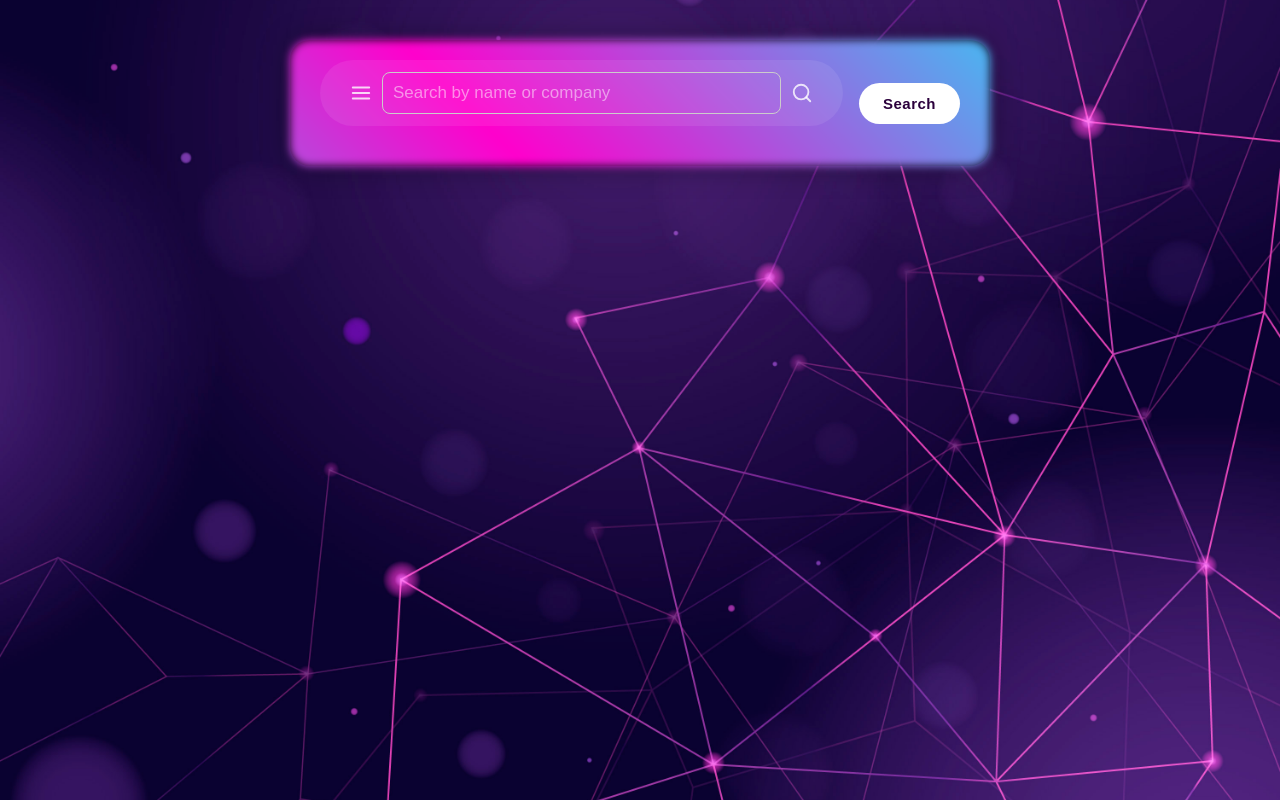
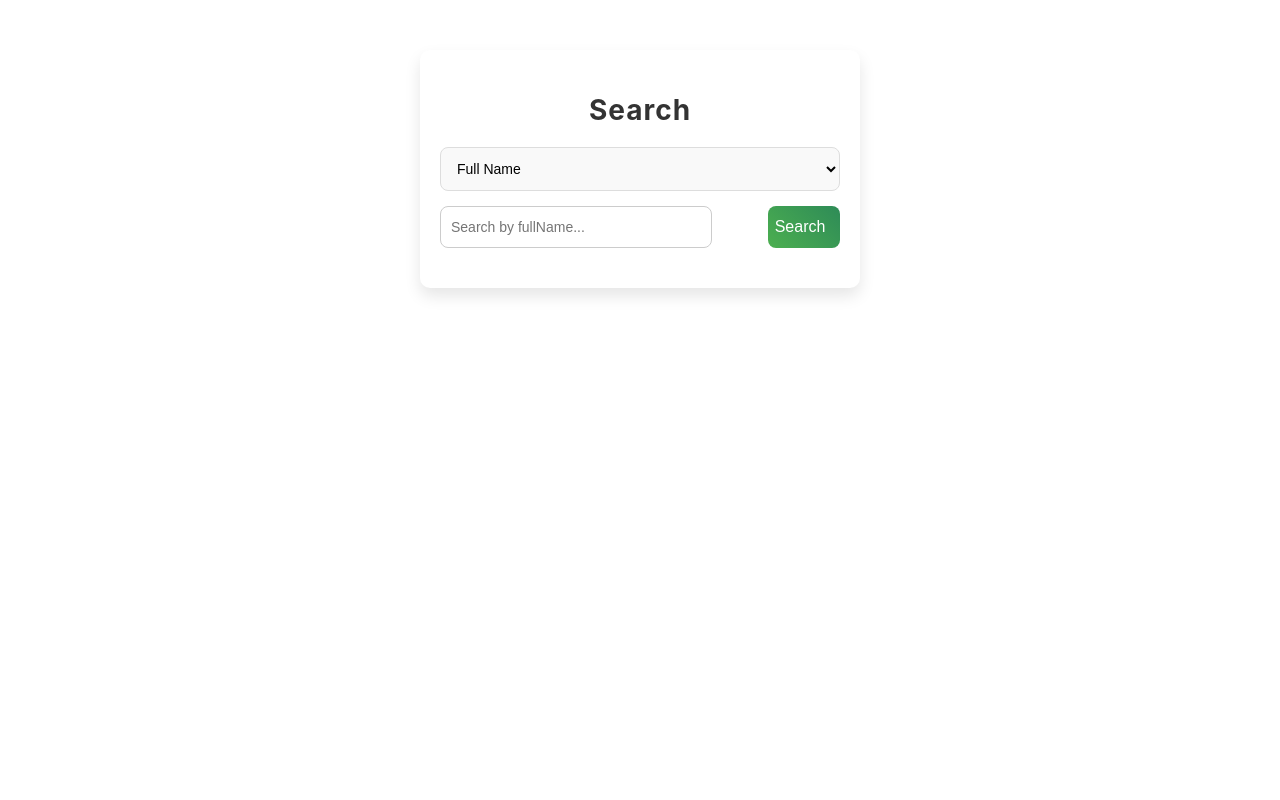
Before and after one commit to dbn-work/Register-Event, a React (Create React App) app in the folder frontend/: page /search in a window 1280 px wide. Built offline with nearby package versions, Linux system fonts and the light colour scheme.

Commit message:
New changes update

```diff
--- a/frontend/src/components/Search/Search.css
+++ b/frontend/src/components/Search/Search.css
@@ -1,280 +1,178 @@
-/* Google Fonts */
-@import url('https://fonts.googleapis.com/css2?family=Poppins:wght@400;600&display=swap');
-
-/* ========== BASE STYLES ========== */
-* {
-  box-sizing: border-box;
-  margin: 0;
-  padding: 0;
+/* Overall Container */
+.search-container {
+  width: 100%;
+  max-width: 400px;
+  margin: 50px auto;
+  padding: 20px;
+  background-color: #fff;
+  box-shadow: 0 8px 16px rgba(0, 0, 0, 0.1);
+  border-radius: 10px;
+  text-align: center;
 }
 
-body {
-  font-family: 'Poppins', sans-serif;
+.search-container h2 {
+  font-size: 28px;
+  color: #333;
+  margin-bottom: 20px;
+  font-weight: bold;
+  letter-spacing: 1px;
 }
 
-/* ========== PAGE BACKGROUND ========== */
-.search-page {
-  background-image: url('H10.jpg');
-  background-size: cover;
-  background-position: center;
-  background-repeat: no-repeat;
-  min-height: 100vh;
-  padding: 40px 20px 20px; /* reduced top padding */
-  display: flex;
-  flex-direction: column;
-  align-items: center;
-  z-index: 0;
+/* Dropdown Menu */
+.dropdown {
+  width: 100%;
+  padding: 12px;
+  margin-bottom: 15px;
+  border-radius: 8px;
+  border: 1px solid #ddd;
+  background-color: #f9f9f9;
+  font-size: 14px;
+  transition: border-color 0.3s ease;
 }
 
-/* ========== SEARCH CONTAINER ========== */
-.search-container {
-  background: rgba(0, 0, 0, 0.6);
-  padding: 20px 30px;
-  border-radius: 20px;
-  backdrop-filter: blur(16px);
-  box-shadow: 0 0 30px rgba(0, 0, 0, 0.4);
-  display: flex;
-  flex-direction: row;
-  align-items: center;
-  gap: 16px;
-  max-width: 700px;
-  width: 100%;
-  margin-bottom: 30px; /* space below search bar */
-  position: static; /* makes it scrollable */
+.dropdown:focus {
+  border-color: #4CAF50;
+  outline: none;
 }
 
-.search-container::before {
-  content: '';
-  position: absolute;
-  inset: 0;
-  border-radius: 20px;
-  padding: 2px;
-  background: linear-gradient(45deg, #ff00cc, #00ffff, #ff00cc, #00ffff);
-  background-size: 300% 300%;
-  animation: neonGlow 6s ease infinite;
-  z-index: -1;
-  filter: blur(4px);
-}
-
-/* ========== ANIMATIONS ========== */
-@keyframes neonGlow {
-  0% { background-position: 0% 50%; }
-  50% { background-position: 100% 50%; }
-  100% { background-position: 0% 50%; }
-}
-
-@keyframes spin {
-  0% { transform: rotate(0deg); }
-  100% { transform: rotate(0deg); }
-}
-
-/* ========== SEARCH BOX ========== */
+/* Search Input & Button */
 .search-box {
   display: flex;
-  align-items: center;
-  background: rgba(255, 255, 255, 0.08);
-  border-radius: 40px;
-  padding: 12px 20px;
-  flex: 1;
-  color: white;
+  justify-content: space-between;
+  margin-bottom: 15px;
   position: relative;
-  transition: background 0.3s;
-}
-
-.search-box:hover {
-  background: rgba(255, 255, 255, 0.15);
 }
 
 .search-input {
-  flex: 1;
-  background: transparent;
-  border: none;
-  color: white;
-  font-size: 17px;
-  font-weight: 500;
-  outline: none;
-  padding: 6px 12px;
-}
-
-.search-input::placeholder {
-  color: rgba(255, 255, 255, 0.5);
+  width: 80%;
+  padding: 12px;
+  border: 1px solid #ddd;
+  border-radius: 8px;
+  font-size: 14px;
   transition: all 0.3s ease;
 }
 
-.menu-icon,
-.search-icon {
-  color: #ffffffcc;
-  font-size: 22px;
-  margin: 0 10px;
+.search-input:focus {
+  border-color: #4CAF50;
+  box-shadow: 0 0 5px rgba(76, 175, 80, 0.5);
+  outline: none;
 }
 
-/* ========== SEARCH BUTTON ========== */
-.submit-btn {
-  background-color: #ffffff;
-  color: #2b003c;
-  font-weight: 600;
-  padding: 12px 24px;
-  border-radius: 30px;
+/* Search Button with Icon */
+.search-btn {
+  width: 18%;
+  padding: 12px;
+  background: linear-gradient(45deg, #4CAF50, #2e8b57);
+  color: white;
   border: none;
+  border-radius: 8px;
+  font-size: 16px;
   cursor: pointer;
-  transition: 0.3s ease;
-  font-size: 15px;
-  letter-spacing: 0.5px;
+  transition: background 0.3s ease, transform 0.3s ease;
+  display: flex;
+  justify-content: center;
+  align-items: center;
+}
+
+.search-btn:hover {
+  background: linear-gradient(45deg, #2e8b57, #4CAF50);
+  transform: scale(1.05);
+}
+
+.search-btn svg {
+  margin-left: 8px;
+  width: 16px;
+  height: 16px;
+}
+
+/* Suggestions List */
+.suggestions-list {
+  list-style: none;
+  margin-top: 10px;
+  padding: 0;
+  background-color: #fff;
+  max-height: 200px;
+  overflow-y: auto;
+  border: 1px solid #ccc;
+  border-radius: 8px;
+  box-shadow: 0 4px 8px rgba(0, 0, 0, 0.1);
+}
+
+
+.suggestion-item {
+  padding: 12px;
+  border-bottom: 1px solid #eee;
+  cursor: pointer;
+  font-size: 14px;
+  color: #333;
+  transition: background-color 0.3s ease;
+}
+
+.suggestion-item:hover {
+  background-color: #f0f0f0;
+}
+
+/* Tooltip for Search Button */
+.search-btn[title] {
+  position: relative;
+}
+
+.search-btn[title]:hover::after {
+  content: attr(title);
+  position: absolute;
+  bottom: 100%;
+  left: 50%;
+  transform: translateX(-50%);
+  background-color: #333;
+  color: #fff;
+  padding: 5px;
+  border-radius: 5px;
+  font-size: 12px;
   white-space: nowrap;
 }
 
-.submit-btn:hover {
-  background-color: #ff00cc;
-  color: white;
-  box-shadow: 0 0 15px rgba(255, 0, 204, 0.5);
+/* Responsive Design */
+@media (max-width: 600px) {
+  .search-container {
+    width: 90%;
+    margin: 20px auto;
   }
 
-/* ========== RESPONSIVE ========== */
-@media screen and (max-width: 600px) {
-  .search-container {
+  .search-box {
     flex-direction: column;
-    align-items: stretch;
-    padding: 16px 20px;
   }
 
-  .submit-btn,
-  .search-box {
+  .search-btn {
     width: 100%;
+    margin-top: 10px;
   }
 }
-
-/* ========== RESULTS CONTAINER ========== */
-.search-results-wrapper {
-  margin-top: 0;
-  padding: 20px;
+/* Clear Button */
+.clear-btn {
+  position: absolute;
+  right: 70px;
+  top: 10px;
+  background: none;
+  border: none;
+  font-size: 18px;
+  color: #999;
+  cursor: pointer;
+  z-index: 1;
 }
 
-/* ========== HEADINGS, ERRORS, SPINNER ========== */
-.results h3,
-.no-results {
-  color: white;
-  font-size: 24px;
-  margin-top: 30px;
-  margin-bottom: 10px;
-  text-align: center;
-  text-shadow: 0 0 6px rgba(255, 255, 255, 0.6);
+.clear-btn:hover {
+  color: #333;
 }
 
-.error-message {
-  color: red;
-  margin-top: 10px;
-  text-align: center;
+/* Highlighted match */
+.suggestion-item mark {
+  background-color: yellow;
+  font-weight: bold;
+  color: #000;
+  padding: 0 2px;
 }
 
-.spinner {
-  font-size: 20px;
-  font-weight: bold;
-  color: #3498db;
-  text-align: center;
-  margin-top: 20px;
-  animation: spin 1s linear infinite;
+/* Active suggestion */
+.suggestion-item.active {
+  background-color: #e0f7fa;
 }
-
-/* ========== RESULTS GRID (CARD STYLE) ========== */
-.results-grid {
-  display: grid;
-  grid-template-columns: repeat(auto-fill, minmax(300px, 1fr));
-  gap: 20px;
-  margin-top: 20px;
-}
-
-.result-item {
-  background-color: #fff;
-  padding: 20px;
-  border-radius: 16px;
-  box-shadow: 0 8px 20px rgba(0, 0, 0, 0.15);
-  display: flex;
-  flex-direction: column;
-  justify-content: space-between;
-  transition: transform 0.2s;
-}
-
-.result-item:hover {
-  transform: translateY(-4px);
-}
-
-.result-item .label {
-  font-weight: 600;
-  font-size: 15px;
-  color: #222;
-}
-
-.result-item .value {
-  font-size: 15px;
-  color: #555;
-  margin-bottom: 6px;
-}
-
-.customer-info,
-.company-info {
-  display: flex;
-  flex-direction: column;
-  gap: 2px;
-}
-
-/* ========== PRINT BUTTON ON CARD ========== */
-.print-btn {
-  background-color: #ff00cc;
-  color: white;
-  font-weight: 600;
-  padding: 10px 20px;
-  border-radius: 30px;
-  border: none;
-  cursor: pointer;
-  font-size: 15px;
-  align-self: flex-start;
-  margin-top: 10px;
-  transition: 0.3s ease;
-}
-
-.print-btn:hover {
-  background-color: #ff0077;
-  box-shadow: 0 0 15px rgba(255, 0, 204, 0.5);
-}
-
-/* ========== PAGINATION ========== */
-.pagination-container {
-  display: flex;
-  justify-content: center;
-  align-items: center;
-  margin-top: 30px;
-  gap: 12px;
-  flex-wrap: wrap;
-}
-
-.pagination-btn {
-  background-color: #ffffff;
-  color: #2b003c;
-  font-weight: 600;
-  padding: 8px 16px;
-  border-radius: 20px;
-  border: none;
-  cursor: pointer;
-  font-size: 14px;
-  transition: background 0.3s ease, color 0.3s ease;
-  box-shadow: 0 0 8px rgba(0, 0, 0, 0.2);
-}
-
-.pagination-btn:hover {
-  background-color: #ff00cc;
-  color: white;
-  box-shadow: 0 0 12px rgba(255, 0, 204, 0.5);
-}
-
-.pagination-btn:disabled {
-  background-color: #ccc;
-  color: #888;
-  cursor: not-allowed;
-  box-shadow: none;
-}
-
-.results {
-  display: flex;
-  flex-direction: column;
-  gap: 20px;
-}
--- a/frontend/src/components/Search/Search.jsx
+++ b/frontend/src/components/Search/Search.jsx
@@ -1,191 +1,163 @@
-// src/components/Search.jsx
-import React, { useState } from "react";
-import axios from "axios";
-import { FiMenu, FiSearch } from "react-icons/fi";
-import "./Search.css";
+import React, { useState, useEffect, useRef } from 'react';
+import axios from 'axios';
+import './Search.css';
 
-const Search = () => {
-  const [keyword, setKeyword] = useState("");
-  const [results, setResults] = useState([]);
-  const [isLoading, setIsLoading] = useState(false);
-  const [error, setError] = useState("");
-  const [currentPage, setCurrentPage] = useState(1);
-  const resultsPerPage = 5;
+const SearchAutoPrint = () => {
+  const [query, setQuery] = useState('');
+  const [type, setType] = useState('fullName');
+  const [suggestions, setSuggestions] = useState([]);
+  const [activeIndex, setActiveIndex] = useState(-1);
+  const suggestionsRef = useRef([]);
 
-  const handleSearch = async () => {
-    const trimmedKeyword = keyword.trim();
-    if (!trimmedKeyword) return;
+  useEffect(() => {
+    if (!query.trim()) {
+      setSuggestions([]);
+      return;
+    }
 
-    setIsLoading(true);
-    setError("");
-    setResults([]);
-    setCurrentPage(1);
-
+    const fetchSuggestions = async () => {
       try {
-      const response = await axios.post("https://register-event-cwsv.onrender.com/api/search", {
-        keyword: trimmedKeyword,
-      });
-
-      if (response.data.message) {
-        setError(response.data.message);
-      } else {
-        setResults(response.data);
-      }
-    } catch (error) {
-      console.error("Search error:", error);
-      setError("An error occurred while searching. Please try again.");
-    } finally {
-      setIsLoading(false);
+        const res = await axios.get(`/api/search/autocomplete?q=${query}&type=${type}`);
+        setSuggestions(res.data);
+        setActiveIndex(-1);
+      } catch (err) {
+        console.error('Error fetching suggestions:', err);
       }
     };
 
-  const cleanValue = (value) => (value && value !== "—" ? value : "Not Available");
+    const delayDebounce = setTimeout(fetchSuggestions, 300);
+    return () => clearTimeout(delayDebounce);
+  }, [query, type]);
 
-  const handlePrint = (item) => {
-    const content = `
-      <div class="ticket">
-        <div class="ticket-content">
-          <div class="line">${cleanValue(item['Customer Name'])}</div>
-          <div class="line">${cleanValue(item['Company Name'])}</div>
-        </div>
-      </div>
-    `;
-
-    const printWindow = window.open('', '', 'height=600,width=400');
-    printWindow.document.write(`
+  const handleSelect = (user) => {
+    const printableContent = `
       <html>
         <head>
-          <title>Print Ticket</title>
+          <title>Print Pass</title>
           <style>
-            @media print {
-              @page {
-                size: 4in 6in;
-                margin: 0;
-              }
-              body {
-                margin: 0;
-                padding: 0;
-                font-family: "Segoe UI", sans-serif;
-                background: #fff;
-                display: flex;
-                align-items: center;
-                justify-content: center;
-                height: 100vh;
+            body { font-family: Arial, sans-serif; padding: 20px; margin: 0; background: #f5f5f5; }
+            .badge { border: 2px solid #333; padding: 20px; width: 300px; margin: 10px auto; background: #fff; text-align: center; box-shadow: 0 4px 8px rgba(0, 0, 0, 0.1); }
+            h2 { margin: 0 0 10px; font-size: 24px; font-weight: bold; color: #333; }
+            p { margin: 5px 0; font-size: 18px; color: #666; }
+          </style>
+        </head>
+        <body>
+          <div class="badge">
+            <h2>${user.name || 'Not Available'}</h2>
+            <p>${user.companyName || 'Not Available'}</p>
+          </div>
+          <script>
+            window.onload = function() {
+              window.print();
+              window.onafterprint = function() {
+                window.close();
+              };
+            };
+          </script>
+        </body>
+      </html>
+    `;
+    const printWindow = window.open('', '_blank', 'width=600,height=400');
+    printWindow.document.open();
+    printWindow.document.write(printableContent);
+    printWindow.document.close();
+    setSuggestions([]);
+    setQuery('');
+  };
+
+  const handleSearch = async () => {
+    if (query.trim()) {
+      try {
+        const res = await axios.get(`/api/search/autocomplete?q=${query}&type=${type}`);
+        const user = res.data[0];
+        if (user) handleSelect(user);
+        else alert('No matching user found.');
+      } catch (err) {
+        console.error('Search error:', err);
+        alert(err.response ? `Server responded with error: ${err.response.status}` : 'Network error occurred.');
       }
     }
-
-            body {
-              margin: 0;
-              padding: 0;
-              font-family: "Segoe UI", sans-serif;
-              display: flex;
-              align-items: center;
-              justify-content: center;
-              height: 100vh;
-              background: #fff;
-            }
-
-            .ticket {
-              width: 100%;
-              height: 100%;
-              display: flex;
-              align-items: center;
-              justify-content: center;
-            }
-
-            .ticket-content {
-              text-align: center;
-            }
-
-            .ticket-content .line {
-              font-size: 26px;
-              font-weight: bold;
-              margin: 10px 0;
-              color: #000;
-            }
-          </style>
-        </head>
-        <body>${content}</body>
-      </html>
-    `);
-    printWindow.document.close();
-    printWindow.print();
   };
 
+  const highlightMatch = (text) => {
+    const regex = new RegExp(`(${query})`, 'gi');
+    return text.replace(regex, '<mark>$1</mark>');
+  };
 
-  const indexOfLastResult = currentPage * resultsPerPage;
-  const indexOfFirstResult = indexOfLastResult - resultsPerPage;
-  const currentResults = results.slice(indexOfFirstResult, indexOfLastResult);
-  const totalPages = Math.ceil(results.length / resultsPerPage);
+  const handleKeyDown = (e) => {
+    if (suggestions.length === 0) return;
+
+    if (e.key === 'ArrowDown') {
+      e.preventDefault();
+      setActiveIndex((prev) => (prev + 1) % suggestions.length);
+    } else if (e.key === 'ArrowUp') {
+      e.preventDefault();
+      setActiveIndex((prev) => (prev - 1 + suggestions.length) % suggestions.length);
+    } else if (e.key === 'Enter') {
+      if (activeIndex >= 0) {
+        handleSelect(suggestions[activeIndex]);
+      } else {
+        handleSearch();
+      }
+    }
+  };
+
+  const clearSearch = () => {
+    setQuery('');
+    setSuggestions([]);
+    setActiveIndex(-1);
+  };
 
   return (
-    <div className="search-page">
     <div className="search-container">
+      <h2>Search</h2>
+
+      <select
+        value={type}
+        onChange={(e) => setType(e.target.value)}
+        className="dropdown"
+      >
+        <option value="fullName">Full Name</option>
+        <option value="email">Email</option>
+        <option value="companyName">Company Name</option>
+        <option value="contactNo">Contact Number</option>
+      </select>
+
       <div className="search-box">
-          <FiMenu className="menu-icon" />
         <input
           type="text"
+          placeholder={`Search by ${type}...`}
+          value={query}
+          onChange={(e) => setQuery(e.target.value)}
           className="search-input"
-            placeholder="Search by name or company"
-            value={keyword}
-            onChange={(e) => setKeyword(e.target.value)}
+          onKeyDown={handleKeyDown}
         />
-          <FiSearch className="search-icon" onClick={handleSearch} />
-        </div>
-        <button className="submit-btn" onClick={handleSearch}>Search</button>
+        {query && (
+          <button className="clear-btn" onClick={clearSearch} title="Clear search">✕</button>
+        )}
+        <button onClick={handleSearch} className="search-btn" title="Click to search">
+          Search
+          <svg xmlns="http://www.w3.org/2000/svg" viewBox="0 0 24 24" width="16" height="16">
+            <path d="M10 2a8 8 0 1 0 8 8 8 8 0 0 0-8-8zm0 14a6 6 0 1 1 6-6 6 6 0 0 1-6 6zm12 6l-5.6-5.6"></path>
+          </svg>
+        </button>
       </div>
 
-      <div className="search-results-wrapper">
-        {isLoading && <div className="spinner">⏳ Searching...</div>}
-        {error && <p className="error-message">{error}</p>}
-
-        {!isLoading && currentResults.length > 0 && (
-          <div className="results">
-            <h3>Search Results:</h3>
-            <div className="results-grid">
-              {currentResults.map((item, index) => (
-                <div className="result-item" key={index}>
-                  <div className="customer-info">
-                    <span className="label">Customer Name:</span>
-                    <span className="value">{cleanValue(item["Customer Name"])}</span>
-                  </div>
-                  <div className="company-info">
-                    <span className="label">Company Name:</span>
-                    <span className="value">{cleanValue(item["Company Name"])}</span>
-                  </div>
-                  <button className="print-btn" onClick={() => handlePrint(item)}>Print</button>
-                </div>
+      {suggestions.length > 0 && (
+        <ul className="suggestions-list">
+          {suggestions.map((user, index) => (
+            <li
+              key={user._id}
+              ref={(el) => (suggestionsRef.current[index] = el)}
+              onClick={() => handleSelect(user)}
+              className={`suggestion-item ${index === activeIndex ? 'active' : ''}`}
+              dangerouslySetInnerHTML={{ __html: highlightMatch(user.name || '') }}
+            />
           ))}
-            </div>
-
-            <div className="pagination-controls">
-              <button
-                onClick={() => setCurrentPage(prev => Math.max(prev - 1, 1))}
-                disabled={currentPage === 1}
-                className="submit-btn"
-              >
-                Previous
-              </button>
-              <span className="page-info">
-                Page {currentPage} of {totalPages}
-              </span>
-              <button
-                onClick={() => setCurrentPage(prev => Math.min(prev + 1, totalPages))}
-                disabled={currentPage === totalPages}
-                className="submit-btn"
-              >
-                Next
-              </button>
-            </div>
-          </div>
+        </ul>
       )}
-
-        {!isLoading && results.length === 0 && keyword && !error && (
-          <p className="no-results">No results found.</p>
-        )}
-      </div>
     </div>
   );
 };
 
-export default Search;
+export default SearchAutoPrint;
```
Lines whose indentation alone changed are shown as unchanged.
